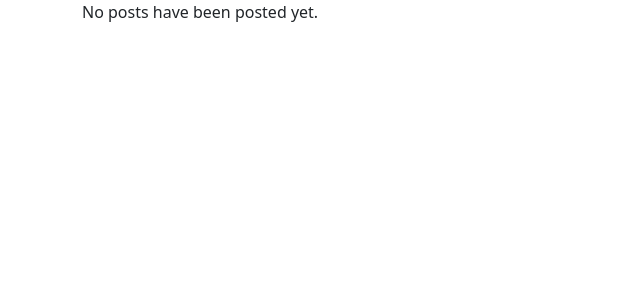
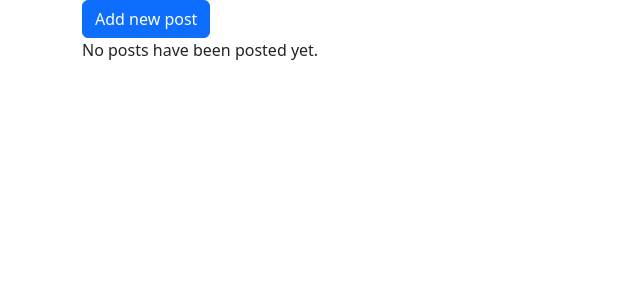
Before and after one commit to berkayalparslan/cms-app, a Django app: page /posts/ in a window 1280 px wide. Shown: the top 300 px of the page, without its empty margins (0-640 px from the left). Run offline with Django 4.2, Linux system fonts and the light colour scheme; data that the repository does not hold is empty; some libraries are stand-ins or nearby versions.

Commit message:
added create post form

```diff
--- /dev/null
+++ b/app/posts/forms.py
@@ -0,0 +1,5 @@
+from django import forms
+
+class PostForm(forms.Form):
+    title = forms.CharField(max_length=200)
+    content = forms.CharField(widget=forms.Textarea(), max_length=1000)
--- a/app/posts/models.py
+++ b/app/posts/models.py
@@ -1,6 +1,7 @@
 from django.db import models
 from django.urls import reverse
 from django.utils.text import slugify
+from datetime import datetime
 
 # Create your models here.
 class Post(models.Model):
@@ -10,8 +11,10 @@ class Post(models.Model):
     slug = models.SlugField(null=True, unique=True)
 
     def save(self, *args, **kwargs):
+        self.publish_date = datetime.now()
         if not self.slug:
-            self.slug = slugify(self.title)
+            timestamp = datetime.timestamp(self.publish_date)
+            self.slug = slugify(self.title + '-'+ str(timestamp))
         super().save(*args, **kwargs)
 
     def __str__(self) -> str:
--- a/app/posts/templates/posts/index.html
+++ b/app/posts/templates/posts/index.html
@@ -1,4 +1,6 @@
-{% extends "../base.html" %} {% block content %} {% if posts %}
+{% extends "../base.html" %} {% block content %}
+<a href="{% url 'post-create' %}" class="btn btn-primary">Add new post</a>
+ {% if posts %}
 <ul>
   {% for post in posts %}
   <li>
--- a/app/posts/urls.py
+++ b/app/posts/urls.py
@@ -4,5 +4,6 @@ from . import views
 
 urlpatterns = [
     path("", views.index, name="index"),
+    path("create/", views.create, name='post-create'),
     path("<slug:slug>", views.detail, name="post-detail")
 ]
--- a/app/posts/views.py
+++ b/app/posts/views.py
@@ -1,5 +1,8 @@
 from django.shortcuts import render, get_object_or_404
+from django.http import HttpResponseRedirect
+from django.urls import reverse
 from .models import Post
+from .forms import PostForm
 
 def index(request):
     posts = Post.objects.all()
@@ -10,3 +13,18 @@ def detail(request, slug):
     post = get_object_or_404(Post, slug=slug)
     context = {'post': post}
     return render(request, "posts/detail.html",context)
+
+def create(request):
+    if request.method == 'GET':
+        form = PostForm()
+        return render(request, 'posts/create.html', {'form': form})
+
+    if request.method == 'POST':
+        form = PostForm(request.POST)
+
+        if form.is_valid():
+            post = Post()
+            post.title = form.cleaned_data['title']
+            post.content = form.cleaned_data['content']
+            post.save()
+            return HttpResponseRedirect(reverse('index'))
```
Also changed, not shown: app/posts/templates/posts/create.html (added, +7 -0 lines).
